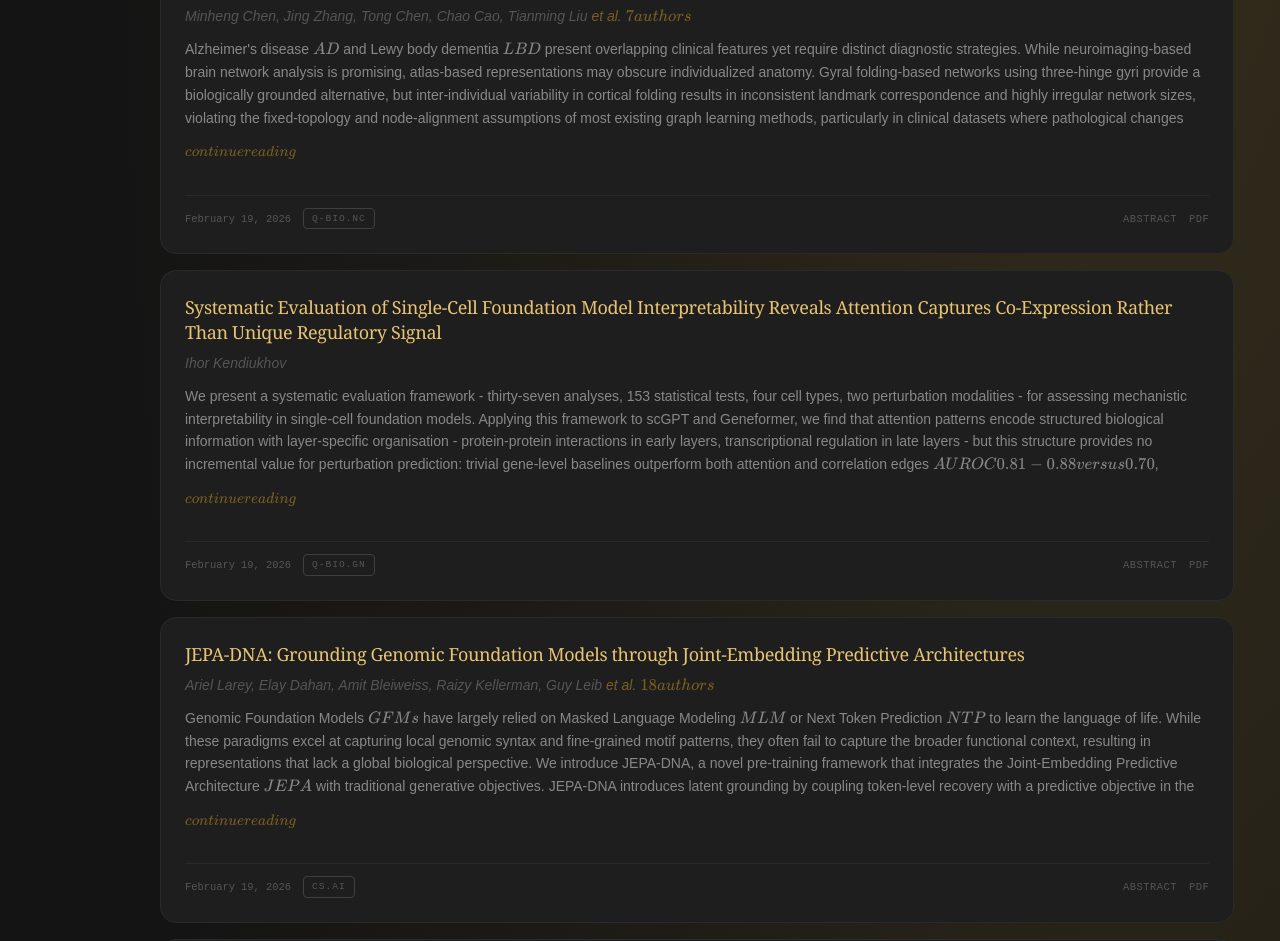
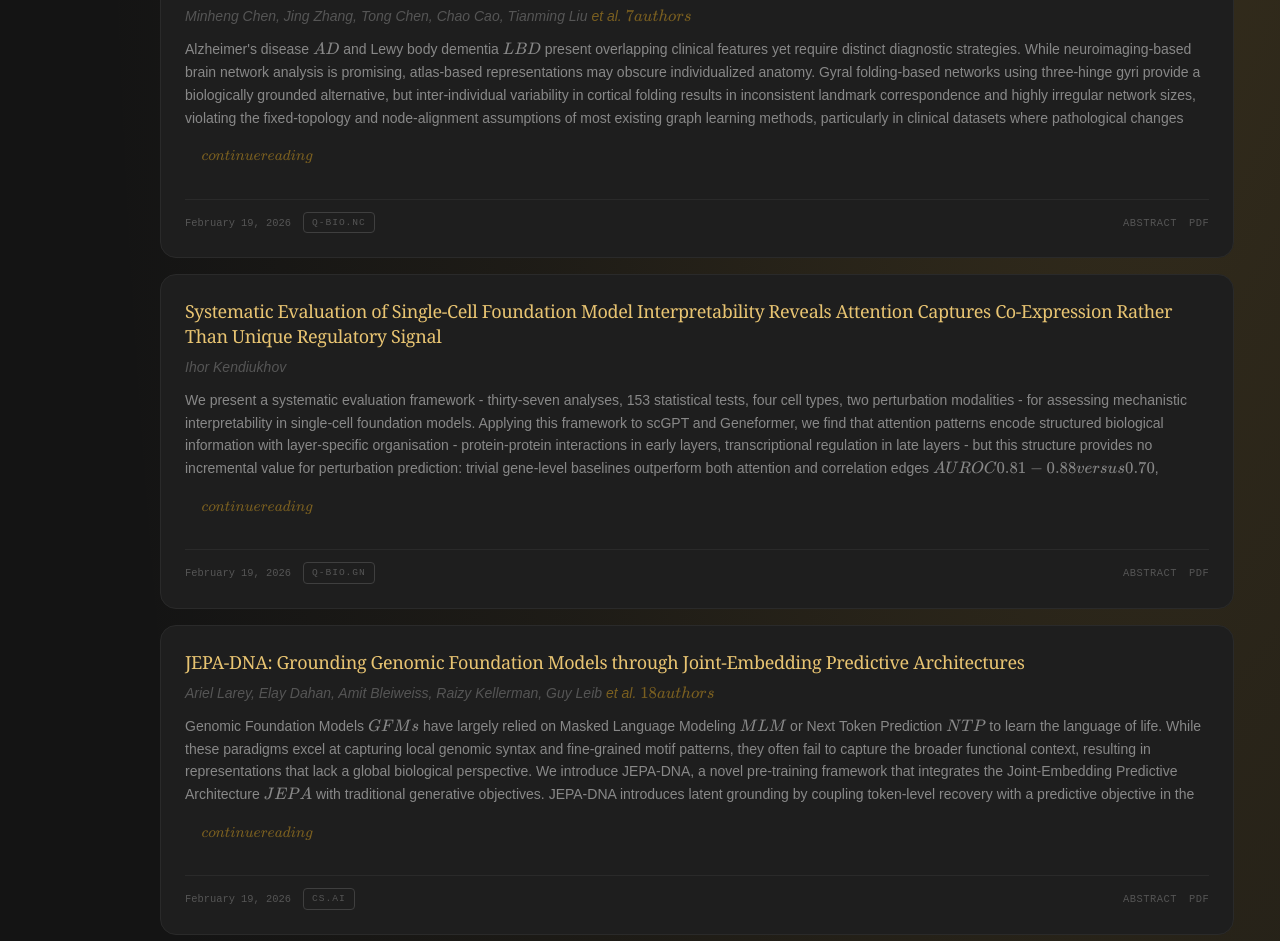
Before and after one commit to GitYeehaw/research-papers-site, a Next.js app: page /research-papers-site/biology in a window 1280 px wide. Shown: the part 444-1385 px from the top of the page. Built offline with nearby package versions, Linux system fonts and the light colour scheme.

Commit message:
Fix card spacing and button size jitter on category pages

```diff
--- a/src/components/PaperCard.tsx
+++ b/src/components/PaperCard.tsx
@@ -21,7 +21,7 @@ export default function PaperCard({ paper }: { paper: Paper }) {
   const isLong = paper.abstract.length > 280;
 
   return (
-    <article className="card">
+    <article className="card" style={{ display: "flex", flexDirection: "column" }}>
       {/* Title */}
       <h3
         className="text-lg mb-2 leading-snug"
@@ -53,7 +53,8 @@ export default function PaperCard({ paper }: { paper: Paper }) {
         )}
       </p>
 
-      {/* Abstract with smooth expand */}
+      {/* Abstract + expand button — grows to fill card */}
+      <div style={{ flex: 1 }}>
         <div
           style={{
             maxHeight: expanded ? "1000px" : "5.5em",
@@ -72,11 +73,14 @@ export default function PaperCard({ paper }: { paper: Paper }) {
         {isLong && (
           <button
             onClick={() => setExpanded(!expanded)}
-          className="mt-1 mb-5 transition-colors duration-200"
+            className="mt-2 transition-colors duration-200"
             style={{
               color: "var(--accent-dim)",
               fontStyle: "italic",
               fontSize: "0.8rem",
+              minWidth: "9rem",
+              textAlign: "left",
+              display: "block",
             }}
             onMouseOver={(e) => (e.currentTarget.style.color = "var(--accent)")}
             onMouseOut={(e) => (e.currentTarget.style.color = "var(--accent-dim)")}
@@ -84,11 +88,11 @@ export default function PaperCard({ paper }: { paper: Paper }) {
             {expanded ? "[collapse]" : "[continue reading]"}
           </button>
         )}
-      {!isLong && <div className="mb-5" />}
+      </div>
 
       {/* Footer: date, categories, links */}
       <div
-        className="flex flex-wrap items-center gap-3 pt-3"
+        className="flex flex-wrap items-center gap-3 pt-3 mt-5"
         style={{ borderTop: "1px solid var(--border)" }}
       >
         <time
```
Lines whose indentation alone changed are shown as unchanged.
